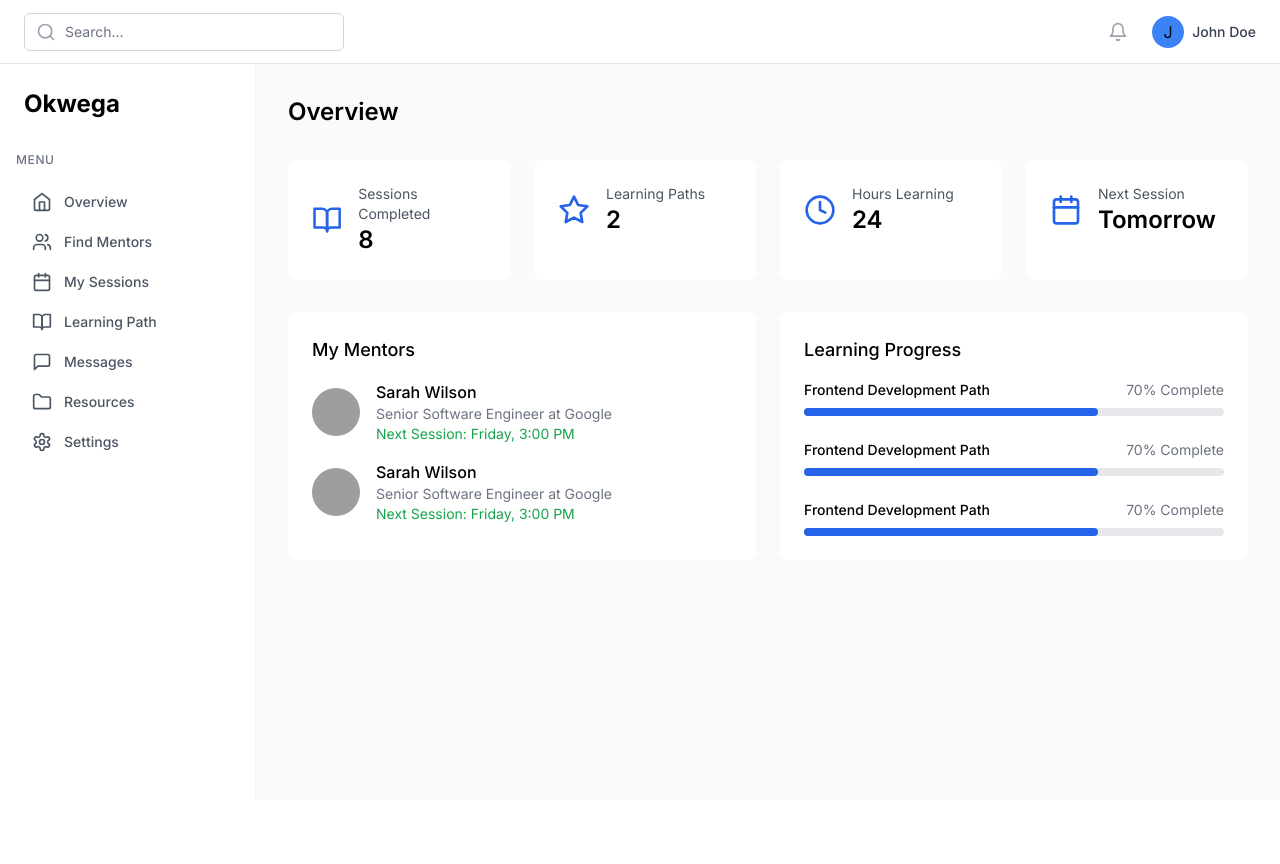
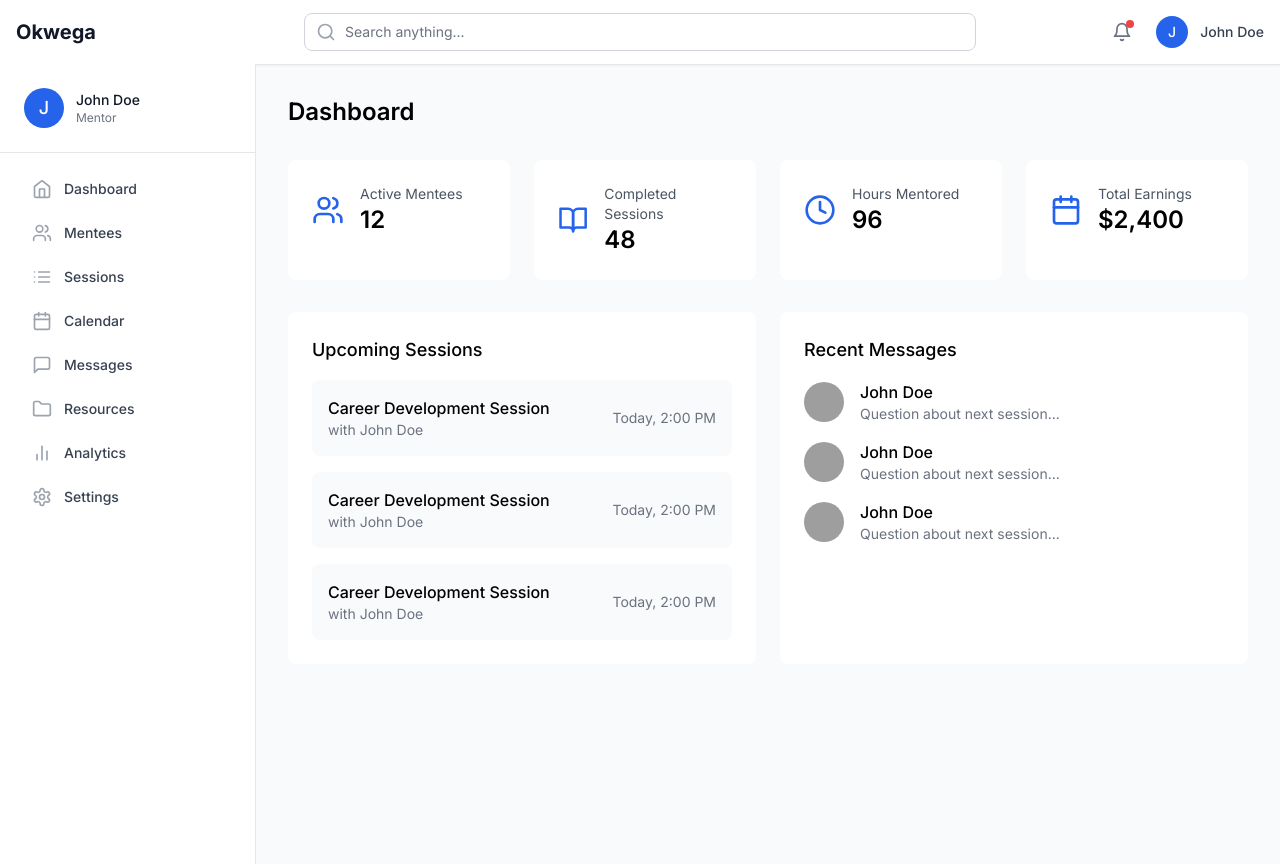
Before and after one commit to AriyoX/okwega-main-ui, a React (Vite) app: page / in a window 1280 px wide. Before the commit the page ends 800 px from the top, so only its background shows below. Built offline with nearby package versions, Linux system fonts and the light colour scheme; grey boxes are pictures that could not be loaded.

Commit message:
Enhance Sidebar component with user information and toggle functionality; update Mentee and Mentor dashboards to manage sidebar state

```diff
--- a/src/App.tsx
+++ b/src/App.tsx
@@ -1,3 +1,4 @@
+import { useState } from 'react';
 import { BrowserRouter as Router, Routes, Route } from 'react-router-dom';
 import { MentorDashboard } from './pages/MentorDashboard';
 import { MenteeDashboard } from './pages/MenteeDashboard';
@@ -5,7 +6,8 @@ import { Header } from './components/Header';
 import './index.css';
 
 function App() {
-  const userRole = 'mentee';
+  const [isSidebarOpen, setIsSidebarOpen] = useState(false);
+  const userRole = 'mentor';
   const user = {
     name: 'John Doe',
     avatar: undefined
@@ -18,8 +20,21 @@ function App() {
           path="/"
           element={
             <>
-              <Header user={user} />
-              {userRole === 'mentor' ? <MentorDashboard /> : <MenteeDashboard />}
+              <Header
+                user={user}
+                onMenuClick={() => setIsSidebarOpen(true)}
+              />
+              {userRole === 'mentor' ? (
+                <MentorDashboard
+                  sidebarOpen={isSidebarOpen}
+                  onSidebarClose={() => setIsSidebarOpen(false)}
+                />
+              ) : (
+                <MenteeDashboard
+                  sidebarOpen={isSidebarOpen}
+                  onSidebarClose={() => setIsSidebarOpen(false)}
+                />
+              )}
             </>
           }
         />
--- a/src/components/Header.tsx
+++ b/src/components/Header.tsx
@@ -1,52 +1,111 @@
-import { Bell, Search } from 'lucide-react';
+import { Bell, Search, Menu } from 'lucide-react';
+import { useState } from 'react';
+
+interface User {
+  name: string;
+  avatar?: string;
+}
 
 interface HeaderProps {
-  user: {
-    name: string;
-    avatar?: string;
-  };
+  user: User;
+  onMenuClick: () => void;
 }
 
-export function Header({ user }: HeaderProps) {
+export function Header({ user, onMenuClick }: HeaderProps) {
+  const [isSearchOpen, setIsSearchOpen] = useState(false);
+
   return (
-    <header className="h-16 bg-white border-b border-gray-200 fixed top-0 right-0 left-0 z-20">
-      <div className="h-full px-4 lg:px-6 flex items-center justify-between">
-        <div className="flex-1 flex items-center">
-          <div className="max-w-lg w-full lg:max-w-xs relative hidden md:block">
+    <header className="fixed top-0 right-0 left-0 z-50 bg-white border-b border-gray-200 shadow-sm">
+      <div className="h-16 px-4 flex items-center justify-between max-w-8xl mx-auto">
+        {/* Menu Button - Mobile Only */}
+        <button
+          className="lg:hidden p-2 rounded-md hover:bg-gray-100"
+          onClick={onMenuClick}
+          aria-label="Toggle menu"
+        >
+          <Menu className="h-5 w-5 text-gray-500" />
+        </button>
+
+        {/* Logo */}
+        <div className="lg:w-64 flex items-center">
+          <h1 className="text-xl font-bold text-gray-900">Okwega</h1>
+        </div>
+
+        {/* Search and Actions Container */}
+        <div className="flex-1 flex items-center justify-end lg:justify-between">
+          {/* Desktop Search */}
+          <div className="hidden lg:flex items-center flex-1 max-w-2xl mx-8">
+            <div className="w-full relative">
               <div className="absolute inset-y-0 left-0 pl-3 flex items-center pointer-events-none">
                 <Search className="h-5 w-5 text-gray-400" />
               </div>
               <input
-              className="block w-full pl-10 pr-3 py-2 border border-gray-300 rounded-md leading-5 bg-white placeholder-gray-500 focus:outline-none focus:placeholder-gray-400 focus:ring-1 focus:ring-blue-500 focus:border-blue-500 sm:text-sm"
-              placeholder="Search..."
+                className="block w-full pl-10 pr-3 py-2 border border-gray-300 rounded-lg leading-5 bg-white
+                          placeholder-gray-500 focus:outline-none focus:ring-2 focus:ring-blue-500 focus:border-transparent
+                          text-sm transition duration-150 ease-in-out"
+                placeholder="Search anything..."
                 type="search"
               />
             </div>
           </div>
 
+          {/* Actions */}
           <div className="flex items-center space-x-4">
-          <button className="p-2 text-gray-400 hover:text-gray-500">
-            <Bell className="h-5 w-5" />
+            {/* Mobile Search Toggle */}
+            <button
+              className="lg:hidden p-2 text-gray-500 hover:bg-gray-100 rounded-md"
+              onClick={() => setIsSearchOpen(!isSearchOpen)}
+            >
+              <Search className="h-5 w-5" />
             </button>
 
+            {/* Notifications */}
+            <button className="p-2 text-gray-500 hover:bg-gray-100 rounded-md relative">
+              <Bell className="h-5 w-5" />
+              <span className="absolute top-1.5 right-1.5 h-2 w-2 bg-red-500 rounded-full" />
+            </button>
+
+            {/* User Profile */}
             <div className="flex items-center">
               {user.avatar ? (
                 <img
-                className="h-8 w-8 rounded-full"
+                  className="h-8 w-8 rounded-full object-cover border border-gray-200"
                   src={user.avatar}
                   alt={user.name}
                 />
               ) : (
-              <div className="h-8 w-8 rounded-full bg-blue-500 flex items-center justify-center">
+                <div className="h-8 w-8 rounded-full bg-blue-600 flex items-center justify-center">
+                  <span className="text-sm font-medium text-white">
                     {user.name.charAt(0)}
+                  </span>
                 </div>
               )}
-            <span className="ml-2 text-sm font-medium text-gray-700 hidden md:block">
+              <span className="hidden lg:block ml-3 text-sm font-medium text-gray-700">
                 {user.name}
               </span>
             </div>
           </div>
         </div>
+      </div>
+
+      {/* Mobile Search Bar */}
+      {isSearchOpen && (
+        <div className="lg:hidden px-4 pb-4 border-t border-gray-100">
+          <div className="relative">
+            <div className="absolute inset-y-0 left-0 pl-3 flex items-center pointer-events-none">
+              <Search className="h-5 w-5 text-gray-400" />
+            </div>
+            <input
+              className="block w-full pl-10 pr-3 py-2 border border-gray-300 rounded-lg bg-white
+                        placeholder-gray-500 focus:outline-none focus:ring-2 focus:ring-blue-500
+                        focus:border-transparent text-sm transition duration-150 ease-in-out"
+              placeholder="Search anything..."
+              type="search"
+              autoFocus
+            />
+          </div>
+        </div>
+      )}
     </header>
   );
 }
--- a/src/components/Sidebar.tsx
+++ b/src/components/Sidebar.tsx
@@ -1,5 +1,5 @@
 import React from 'react';
-import { Home, Calendar, List, Users, MessageSquare, Folder, Settings, BookOpen, BarChart2, Menu, X } from 'lucide-react';
+import { Home, Calendar, List, Users, MessageSquare, Folder, Settings, BookOpen, BarChart2, X } from 'lucide-react';
 import { Link, useLocation } from 'react-router-dom';
 
 interface NavItem {
@@ -8,13 +8,22 @@ interface NavItem {
   path: string;
 }
 
+interface User {
+  id?: string;
+  name: string;
+  email?: string;
+  avatar?: string;
+}
+
 interface SidebarProps {
   role: 'mentor' | 'mentee';
+  user: User;
+  isOpen: boolean;
+  onClose: () => void;
 }
 
-export function Sidebar({ role }: SidebarProps) {
+export function Sidebar({ role, user, isOpen, onClose }: SidebarProps) {
   const location = useLocation();
-  const [isOpen, setIsOpen] = React.useState(false);
 
   const mentorNavItems: NavItem[] = [
     { icon: Home, label: 'Dashboard', path: '/dashboard' },
@@ -41,26 +50,59 @@ export function Sidebar({ role }: SidebarProps) {
 
   return (
     <>
+      {/* Mobile Overlay */}
+      {isOpen && (
+        <div
+          className="fixed inset-0 bg-gray-600 bg-opacity-50 transition-opacity lg:hidden z-40"
+          onClick={onClose}
+        />
+      )}
+
+      {/* Sidebar */}
+      <aside
+        className={`
+          fixed lg:sticky top-0 left-0 z-50 h-screen w-64
+          transform ${isOpen ? 'translate-x-0' : '-translate-x-full'}
+          lg:translate-x-0 transition-transform duration-200 ease-in-out
+          bg-white border-r border-gray-200 pt-16 lg:pt-0
+        `}
+      >
+        {/* Mobile Close Button */}
         <button
-        className="lg:hidden fixed top-4 right-4 z-30 p-2 rounded-md bg-white shadow-md"
-        onClick={() => setIsOpen(!isOpen)}
+          onClick={onClose}
+          className="lg:hidden absolute top-4 right-4 p-2 text-gray-500 hover:bg-gray-100 rounded-md"
         >
-        {isOpen ? <X /> : <Menu />}
+          <X className="h-5 w-5" />
         </button>
 
-      <div className={`
-        fixed inset-y-0 left-0 transform ${isOpen ? 'translate-x-0' : '-translate-x-full'}
-        lg:translate-x-0 lg:static w-64 transition duration-200 ease-in-out z-40
-        bg-white border-r border-gray-100
-      `}>
-        <div className="flex flex-col h-full pt-16 lg:pt-0">
-          <div className="p-6">
-            <h1 className="text-2xl font-bold">Okwega</h1>
+        <div className="flex flex-col h-full">
+          {/* Header Section */}
+          <div className="p-6 border-b border-gray-200">
+            <div className="flex items-center space-x-3">
+              {user?.avatar ? (
+                <img
+                  className="h-10 w-10 rounded-full object-cover border border-gray-200"
+                  src={user.avatar}
+                  alt={user.name}
+                />
+              ) : (
+                <div className="h-10 w-10 rounded-full bg-blue-600 flex items-center justify-center">
+                  <span className="text-lg font-medium text-white">
+                    {user?.name.charAt(0)}
+                  </span>
+                </div>
+              )}
+              <div className="flex-1 min-w-0">
+                <p className="text-sm font-medium text-gray-900 truncate">
+                  {user?.name}
+                </p>
+                <p className="text-xs text-gray-500 capitalize">{role}</p>
+              </div>
+            </div>
           </div>
 
-          <div className="px-4 py-2">
-            <p className="text-xs font-medium text-gray-500 uppercase tracking-wider mb-4">Menu</p>
-            <nav className="space-y-1">
+          {/* Navigation */}
+          <nav className="flex-1 px-4 py-4 space-y-1 overflow-y-auto">
             {navItems.map((item) => {
               const Icon = item.icon;
               const isActive = location.pathname === item.path;
@@ -69,21 +111,23 @@ export function Sidebar({ role }: SidebarProps) {
                 <Link
                   key={item.path}
                   to={item.path}
-                    className={`flex items-center px-4 py-2 text-sm font-medium rounded-lg ${
-                      isActive
-                        ? 'text-blue-600 bg-blue-50'
-                        : 'text-gray-600 hover:bg-gray-50'
-                    }`}
+                  className={`
+                    flex items-center px-4 py-2.5 text-sm font-medium rounded-lg
+                    transition duration-150 ease-in-out
+                    ${isActive
+                      ? 'bg-blue-50 text-blue-600'
+                      : 'text-gray-700 hover:bg-gray-50 hover:text-gray-900'
+                    }
+                  `}
                 >
-                    <Icon className="w-5 h-5 mr-3" />
+                  <Icon className={`w-5 h-5 mr-3 ${isActive ? 'text-blue-600' : 'text-gray-400'}`} />
                   {item.label}
                 </Link>
               );
             })}
           </nav>
         </div>
-        </div>
-      </div>
+      </aside>
     </>
   );
 }
--- a/src/pages/MenteeDashboard.tsx
+++ b/src/pages/MenteeDashboard.tsx
@@ -36,10 +36,24 @@ const mentors = [
   },
 ];
 
-export function MenteeDashboard() {
+interface MenteeDashboardProps {
+  sidebarOpen: boolean;
+  onSidebarClose: () => void;
+}
+
+export function MenteeDashboard({ sidebarOpen, onSidebarClose }: MenteeDashboardProps) {
+  const currentUser = {
+    id: '1',
+    name: 'John Doe',
+    email: 'john@example.com',
+    avatar: undefined };
+
   return (
     <div className="flex flex-col lg:flex-row min-h-screen bg-gray-50 pt-16">
-      <Sidebar role="mentee" />
+      <Sidebar role="mentee"
+        user={currentUser}
+        isOpen={sidebarOpen}
+        onClose={onSidebarClose}/>
 
       <main className="flex-1 p-4 lg:p-8">
         <div className="max-w-7xl mx-auto">
--- a/src/pages/MentorDashboard.tsx
+++ b/src/pages/MentorDashboard.tsx
@@ -49,10 +49,24 @@ const recentMessages = [
   },
 ];
 
-export function MentorDashboard() {
+interface MentorDashboardProps {
+  sidebarOpen: boolean;
+  onSidebarClose: () => void;
+}
+
+export function MentorDashboard({ sidebarOpen, onSidebarClose }: MentorDashboardProps) {
+  const currentUser = {
+    id: '1',
+    name: 'John Doe',
+    email: 'john@example.com',
+    avatar: undefined};
+
   return (
     <div className="flex flex-col lg:flex-row min-h-screen bg-gray-50 pt-16">
-      <Sidebar role="mentor" />
+      <Sidebar role="mentor"
+        user={currentUser}
+        isOpen={sidebarOpen}
+        onClose={onSidebarClose} />
 
       <main className="flex-1 p-4 lg:p-8">
         <div className="max-w-7xl mx-auto">
```
Lines whose indentation alone changed are shown as unchanged.
